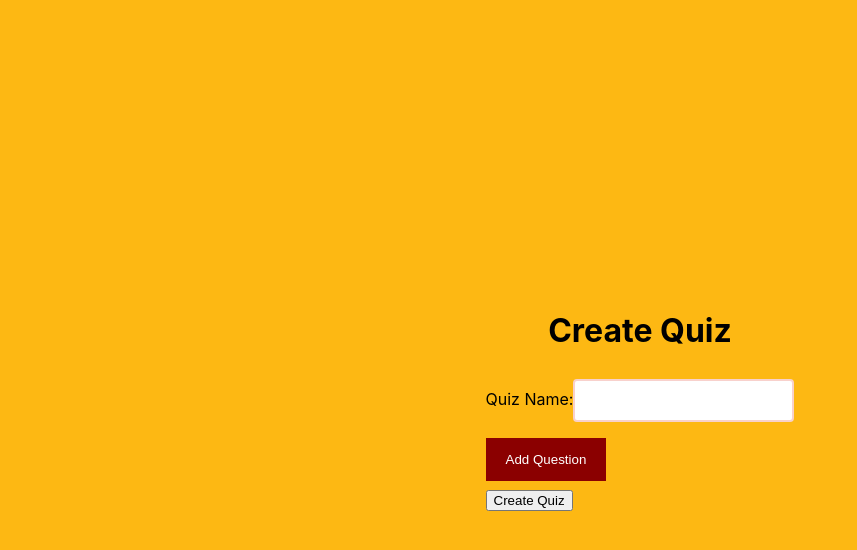
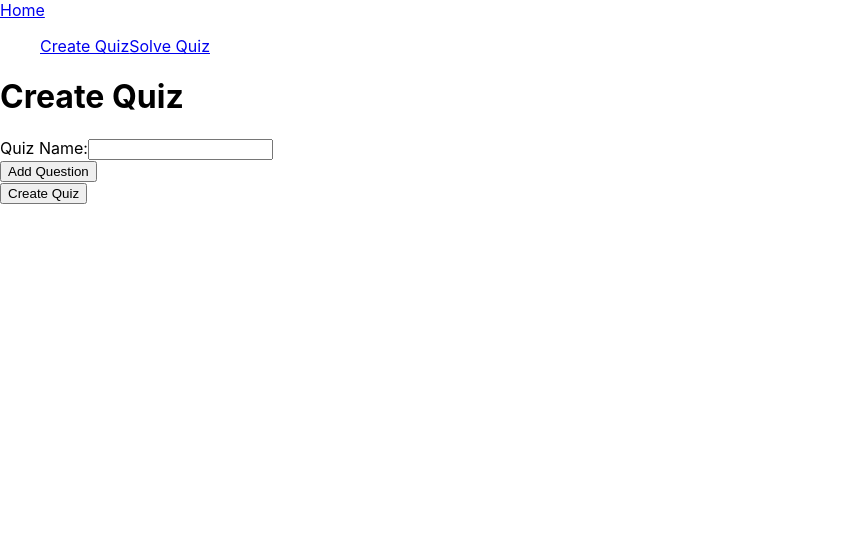
Before and after one commit to kosiyyu/quizzz, a React (Create React App) app in the folder frontend/fontend-app/: page /create in a window 1280 px wide. Shown: the top 550 px of the page, without its empty margins (0-857 px from the left). Built offline with nearby package versions, Linux system fonts and the light colour scheme.

Commit message:
pushing a lot of stuff, mainly solving qreted quiz

```diff
--- a/frontend/fontend-app/package.json
+++ b/frontend/fontend-app/package.json
@@ -9,6 +9,7 @@
     "axios": "^1.2.2",
     "react": "^18.2.0",
     "react-dom": "^18.2.0",
+    "react-router-dom": "^6.6.2",
     "react-scripts": "5.0.1",
     "react-toastify": "^9.1.1",
     "web-vitals": "^2.1.4"
--- a/frontend/fontend-app/src/App.css
+++ b/frontend/fontend-app/src/App.css
@@ -1,136 +1,136 @@
-html, body {
-    height: 100%;
-    overflow: scroll;
-}
+/*html, body {*/
+/*    height: 100%;*/
+/*    overflow: scroll;*/
+/*}*/
 
-    .container {
-    display: flex;
-    flex-direction: column;
-    align-items: center;
-    justify-content: center;
-    height: 100vh;
-    overflow-y: scroll;
-    background-color: #FDB813; /* warm orange color */
-}
+/*    .container {*/
+/*    display: flex;*/
+/*    flex-direction: column;*/
+/*    align-items: center;*/
+/*    justify-content: center;*/
+/*    height: 100vh;*/
+/*    overflow-y: scroll;*/
+/*    background-color: #FDB813; !* warm orange color *!*/
+/*}*/
 
-.question {
-    display: flex;
-    flex-direction: column;
-    align-items: center;
-    justify-content: center;
-    margin: 20px 0;
-    padding: 10px;
-    background-color: #F8D1CC; /* warm pink color */
-    border: 2px solid #F8D1CC; /* warm pink color */
-}
+/*.question {*/
+/*    display: flex;*/
+/*    flex-direction: column;*/
+/*    align-items: center;*/
+/*    justify-content: center;*/
+/*    margin: 20px 0;*/
+/*    padding: 10px;*/
+/*    background-color: #F8D1CC; !* warm pink color *!*/
+/*    border: 2px solid #F8D1CC; !* warm pink color *!*/
+/*}*/
 
-.answer {
-    display: flex;
-    flex-direction: row;
-    align-items: center;
-    justify-content: center;
-    margin: 10px 0;
-    background-color: #F8D1CC; /* warm pink color */
-    border: 2px solid #F8D1CC; /* warm pink color */
-}
+/*.answer {*/
+/*    display: flex;*/
+/*    flex-direction: row;*/
+/*    align-items: center;*/
+/*    justify-content: center;*/
+/*    margin: 10px 0;*/
+/*    background-color: #F8D1CC; !* warm pink color *!*/
+/*    border: 2px solid #F8D1CC; !* warm pink color *!*/
+/*}*/
 
-input[type=text], input[type=radio] {
-    padding: 12px 20px;
-    margin: 8px 0;
-    box-sizing: border-box;
-    border: 2px solid #F8D1CC; /* warm pink color */
-    border-radius: 4px;
-}
+/*input[type=text], input[type=radio] {*/
+/*    padding: 12px 20px;*/
+/*    margin: 8px 0;*/
+/*    box-sizing: border-box;*/
+/*    border: 2px solid #F8D1CC; !* warm pink color *!*/
+/*    border-radius: 4px;*/
+/*}*/
 
-input[type=submit] {
-    width: 100%;
-    background-color: #F8A600; /* warm yellow color */
-    color: white;
-    padding: 14px 20px;
-    margin: 8px 0;
-    border: none;
-    cursor: pointer;
-}
+/*input[type=submit] {*/
+/*    width: 100%;*/
+/*    background-color: #F8A600; !* warm yellow color *!*/
+/*    color: white;*/
+/*    padding: 14px 20px;*/
+/*    margin: 8px 0;*/
+/*    border: none;*/
+/*    cursor: pointer;*/
+/*}*/
 
-input[type=submit]:hover {
-    background-color: #F9B900; /* warm yellow color */
-}
+/*input[type=submit]:hover {*/
+/*    background-color: #F9B900; !* warm yellow color *!*/
+/*}*/
 
-button[type=button] {
-    background-color: #8B0000; /* warm brown color */
-    color: white;
-    padding: 14px 20px;
-    margin: 8px 0;
-    border: none;
-    cursor: pointer;
-}
+/*button[type=button] {*/
+/*    background-color: #8B0000; !* warm brown color *!*/
+/*    color: white;*/
+/*    padding: 14px 20px;*/
+/*    margin: 8px 0;*/
+/*    border: none;*/
+/*    cursor: pointer;*/
+/*}*/
 
-button[type=button]:hover {
-    background-color: #9B0000; /* warm brown color */
-}
+/*button[type=button]:hover {*/
+/*    background-color: #9B0000; !* warm brown color *!*/
+/*}*/
 
-.container {
-    display: flex;
-    flex-direction: column;
-    align-items: center;
-    justify-content: center;
-    height: 100vh;
-    overflow-y: scroll;
-    background-color: #FDB813; /* warm orange color */
-}
+/*.container {*/
+/*    display: flex;*/
+/*    flex-direction: column;*/
+/*    align-items: center;*/
+/*    justify-content: center;*/
+/*    height: 100vh;*/
+/*    overflow-y: scroll;*/
+/*    background-color: #FDB813; !* warm orange color *!*/
+/*}*/
 
-.question {
-    display: flex;
-    flex-direction: column;
-    align-items: center;
-    justify-content: center;
-    margin: 20px 0;
-    padding: 10px;
-    background-color: #F8D1CC; /* warm pink color */
-    border: 2px solid #F8D1CC; /* warm pink color */
-}
+/*.question {*/
+/*    display: flex;*/
+/*    flex-direction: column;*/
+/*    align-items: center;*/
+/*    justify-content: center;*/
+/*    margin: 20px 0;*/
+/*    padding: 10px;*/
+/*    background-color: #F8D1CC; !* warm pink color *!*/
+/*    border: 2px solid #F8D1CC; !* warm pink color *!*/
+/*}*/
 
-.answer {
-    display: flex;
-    flex-direction: row;
-    align-items: center;
-    justify-content: center;
-    margin: 10px 0;
-    background-color: #F8D1CC; /* warm pink color */
-    border: 2px solid #F8D1CC; /* warm pink color */
-}
+/*.answer {*/
+/*    display: flex;*/
+/*    flex-direction: row;*/
+/*    align-items: center;*/
+/*    justify-content: center;*/
+/*    margin: 10px 0;*/
+/*    background-color: #F8D1CC; !* warm pink color *!*/
+/*    border: 2px solid #F8D1CC; !* warm pink color *!*/
+/*}*/
 
-input[type=text], input[type=radio] {
-    padding: 12px 20px;
-    margin: 8px 0;
-    box-sizing: border-box;
-    border: 2px solid #F8D1CC; /* warm pink color */
-    border-radius: 4px;
-}
+/*input[type=text], input[type=radio] {*/
+/*    padding: 12px 20px;*/
+/*    margin: 8px 0;*/
+/*    box-sizing: border-box;*/
+/*    border: 2px solid #F8D1CC; !* warm pink color *!*/
+/*    border-radius: 4px;*/
+/*}*/
 
-input[type=submit] {
-    width: 100%;
-    background-color: #F8A600; /* warm yellow color */
-    color: white;
-    padding: 14px 20px;
-    margin: 8px 0;
-    border: none;
-    cursor: pointer;
-}
+/*input[type=submit] {*/
+/*    width: 100%;*/
+/*    background-color: #F8A600; !* warm yellow color *!*/
+/*    color: white;*/
+/*    padding: 14px 20px;*/
+/*    margin: 8px 0;*/
+/*    border: none;*/
+/*    cursor: pointer;*/
+/*}*/
 
-input[type=submit]:hover {
-    background-color: #F9B900; /* warm yellow color */
-}
+/*input[type=submit]:hover {*/
+/*    background-color: #F9B900; !* warm yellow color *!*/
+/*}*/
 
-button[type=button] {
-    background-color: #8B0000; /* warm brown color */
-    color: white;
-    padding: 14px 20px;
-    margin: 8px 0;
-    border: none;
-    cursor: pointer;
-}
+/*button[type=button] {*/
+/*    background-color: #8B0000; !* warm brown color *!*/
+/*    color: white;*/
+/*    padding: 14px 20px;*/
+/*    margin: 8px 0;*/
+/*    border: none;*/
+/*    cursor: pointer;*/
+/*}*/
 
-button[type=button]:hover {
-    background-color: #9B0000; /* warm brown color */
-}
+/*button[type=button]:hover {*/
+/*    background-color: #9B0000; !* warm brown color *!*/
+/*}*/
--- a/frontend/fontend-app/src/App.js
+++ b/frontend/fontend-app/src/App.js
@@ -1,18 +1,30 @@
-import logo from './logo.svg';
 import './App.css';
-import AnswersList from "./components/AnswersList";
-import CreateQuiz from "./components/CreateQuiz";
 import {ToastContainer} from 'react-toastify';
 import 'react-toastify/dist/ReactToastify.css';
-
-
+import SolveQuiz from "./components/SolveQuiz";
+import { Route, Routes } from 'react-router-dom';
+import CreateQuiz from "./components/CreateQuiz";
+import NavBar from './components/NavBar';
+import CreateQuizPage from "./pages/CreateQuizPage";
+import SolveQuizPage from "./pages/SolveQuizPage";
+import SearchPage from "./pages/SearchPage";
+//       <!--<CreateQuiz />-->
+//<Route path="/" element={<SolveQuiz/>}/>
+//<ToastContainer/>
 function App() {
-  return (
-    <div className="App">
-      <ToastContainer />
-      <CreateQuiz />
-    </div>
-  );
+    return (
+        <div className="App">
+            <NavBar/>
+            <ToastContainer/>
+            <div>
+                <Routes>
+                    <Route path="/" element={<SearchPage/>}/>
+                    <Route path="/create" element={<CreateQuizPage/>}/>
+                    <Route path="/solve" element={<SolveQuizPage/>}/>
+                </Routes>
+            </div>
+        </div>
+    );
 }
 
 export default App;
--- /dev/null
+++ b/frontend/fontend-app/src/components/NavBar.jsx
@@ -0,0 +1,12 @@
+import { NavLink } from "react-router-dom"
+export default function NavBar(){
+    return (
+        <nav className="nav">
+            <NavLink to="/" className="site-title">Home</NavLink>
+            <ul>
+                <NavLink to="/create">Create Quiz</NavLink>
+                <NavLink to="/solve">Solve Quiz</NavLink>
+            </ul>
+        </nav>
+    )
+}
--- /dev/null
+++ b/frontend/fontend-app/src/components/SolveQuiz.jsx
@@ -0,0 +1,62 @@
+import React, {useEffect, useState} from 'react';
+import {createResult} from '../services/ResultApi';
+import axios from 'axios';
+
+const SolveQuiz = ({id}) => {
+    const [quiz, setQuiz] = useState(null);
+    const [selectedAnswers, setSelectedAnswers] = useState([]);
+
+    useEffect(() => {
+        axios.get(`http://localhost:5000/api/quizzes/${id}`)
+            .then(response => {
+                console.log(response)
+                setQuiz(response.data)
+            })
+            .catch(error => {
+                console.log(error)
+            })
+    }, [])
+
+    const handleAnswerChange = (questionIndex, answerIndex) => {
+        setSelectedAnswers(prevSelectedAnswers => {
+            const updatedSelectedAnswers = [...prevSelectedAnswers];
+            updatedSelectedAnswers[questionIndex] = answerIndex;
+            return updatedSelectedAnswers;
+        });
+    };
+
+    const handleSubmit = async (e) => {
+        e.preventDefault();
+
+        // create the result object
+        const result = {
+            quiz_id: quiz.id, answers: selectedAnswers.map((answerIndex, questionIndex) => ({
+                question_id: quiz.questions[questionIndex].id,
+                answer_id: quiz.questions[questionIndex].answers[answerIndex].id
+            }))
+        }
+
+        // send the entire result object to the server
+        await createResult(result);
+    }
+
+    return quiz === null || quiz === undefined ? <p>There is a problem loading the quiz</p> : (
+        <form onSubmit={handleSubmit}>
+            {quiz.questions.map((question, index) => (<div key={index}>
+                <label>{question.text}</label>
+                {question.answers.map((answer, answerIndex) => (<div key={answerIndex}>
+                    <input
+                        type="radio"
+                        name={`question${index}`}
+                        value={answerIndex}
+                        checked={selectedAnswers[index] === answerIndex}
+                        onChange={() => handleAnswerChange(index, answerIndex)}
+                    />
+                    <label>{answer.text}</label>
+                </div>))}
+            </div>))}
+            <button type="submit">Submit</button>
+        </form>);
+}
+
+export default SolveQuiz;
--- a/frontend/fontend-app/src/index.js
+++ b/frontend/fontend-app/src/index.js
@@ -3,12 +3,15 @@ import ReactDOM from 'react-dom/client';
 import './index.css';
 import App from './App';
 import reportWebVitals from './reportWebVitals';
+import {BrowserRouter} from "react-router-dom";
 
 const root = ReactDOM.createRoot(document.getElementById('root'));
 root.render(
-  <React.StrictMode>
-    <App />
-  </React.StrictMode>
+  //<React.StrictMode>
+    <BrowserRouter>
+        <App />
+    </BrowserRouter>
+  //</React.StrictMode>
 );
 
 // If you want to start measuring performance in your app, pass a function
--- /dev/null
+++ b/frontend/fontend-app/src/pages/CreateQuizPage.jsx
@@ -0,0 +1,5 @@
+import CreateQuiz from "../components/CreateQuiz";
+
+export default function CreateQuizPage(){
+    return(<CreateQuiz/>)
+}
--- /dev/null
+++ b/frontend/fontend-app/src/pages/SearchPage.jsx
@@ -0,0 +1,3 @@
+export default function SearchPage(){
+    return(<>Search Page</>)
+}
--- /dev/null
+++ b/frontend/fontend-app/src/pages/SolveQuizPage.jsx
@@ -0,0 +1,5 @@
+import SolveQuiz from "../components/SolveQuiz";
+
+export default function SolveQuizPage(){
+    return(<SolveQuiz id={1}/>)
+}
```
Also changed, not shown: frontend/fontend-app/src/services/ResultApi.js (added, +14 -0 lines), frontend/fontend-app/src/services/QuizApi.js (line endings or trailing spaces), 1 other file (tests, documents, lock files or other folders).
